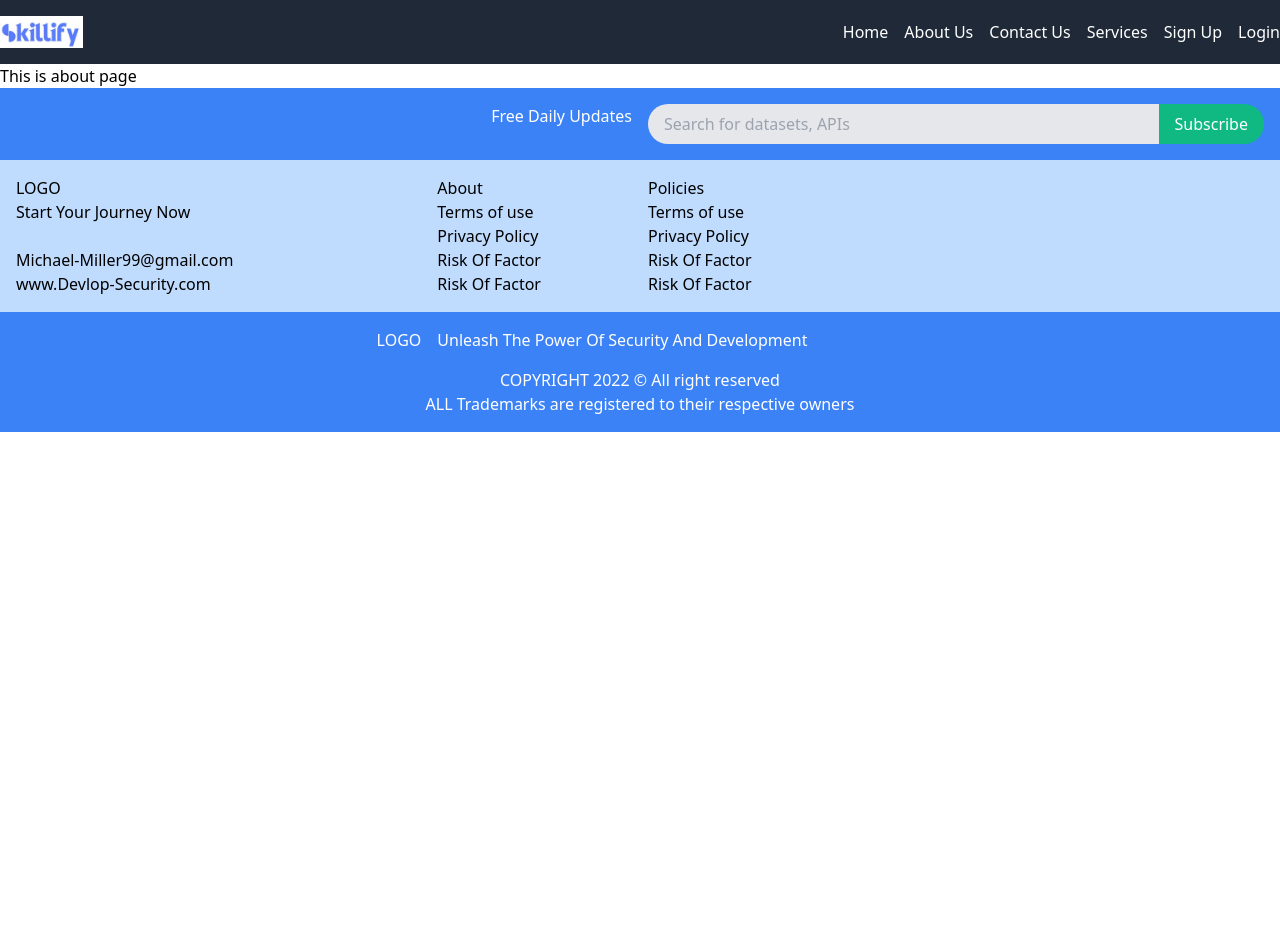
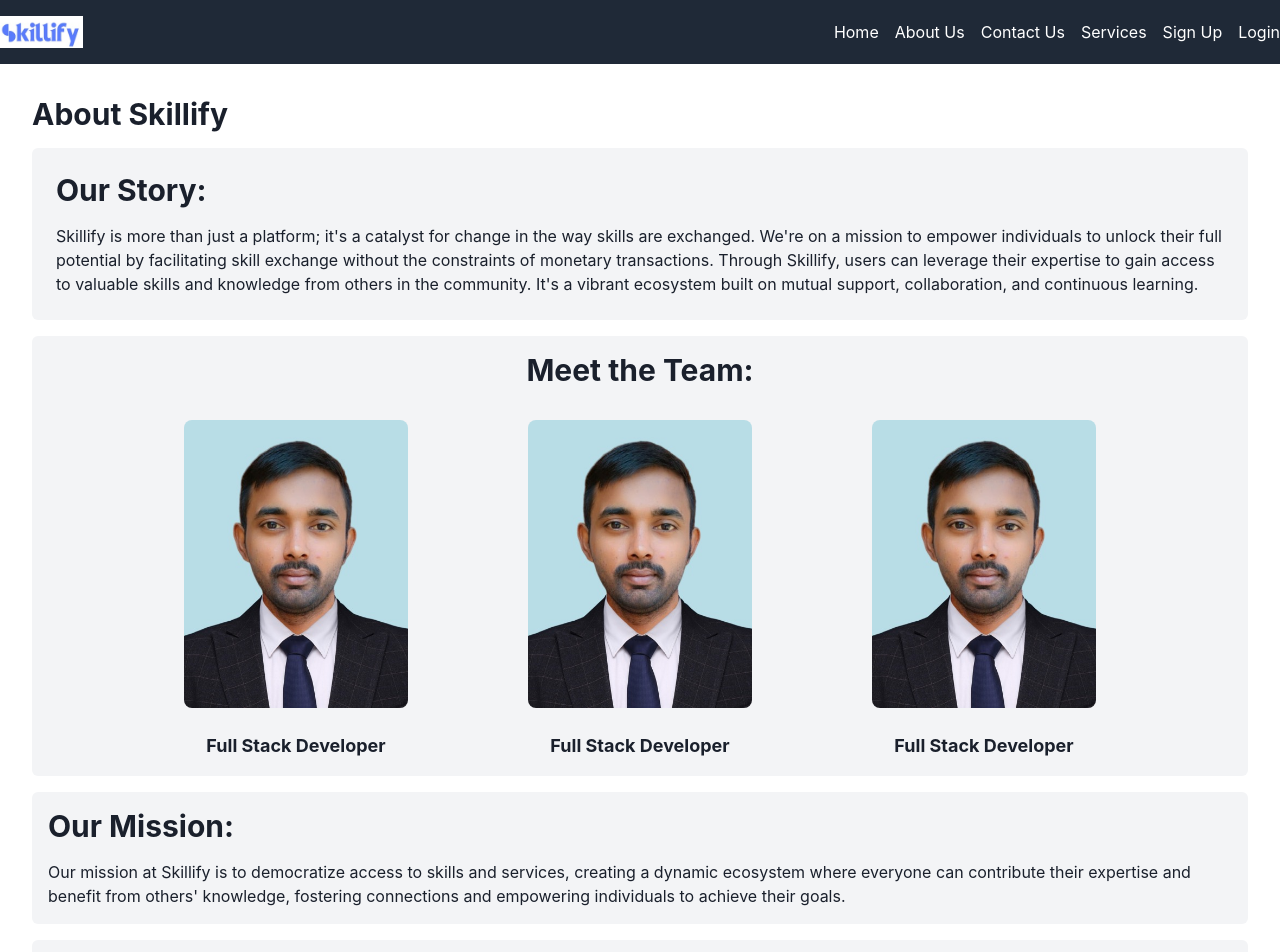
Before and after one commit to Deepak9657568826/Periyar-Variable-032, a React (Vite) app in the folder frontend/skillify/: page /about in a window 1280 px wide. Shown: the top 952 px of the page. Before the commit the page ends 800 px from the top, so only its background shows below. Built offline with nearby package versions, Linux system fonts and the light colour scheme.

Commit message:
home and about us page design

```diff
--- a/frontend/skillify/package.json
+++ b/frontend/skillify/package.json
@@ -10,7 +10,11 @@
     "preview": "vite preview"
   },
   "dependencies": {
+    "@chakra-ui/react": "^2.8.2",
+    "@emotion/react": "^11.11.4",
+    "@emotion/styled": "^11.11.5",
     "axios": "^1.6.8",
+    "framer-motion": "^11.1.9",
     "react": "^18.2.0",
     "react-dom": "^18.2.0",
     "react-icons": "^5.2.1",
--- a/frontend/skillify/src/component/Footer.jsx
+++ b/frontend/skillify/src/component/Footer.jsx
@@ -1,5 +1,5 @@
 import React from 'react';
-
+import projectLogo from "../assets/projectLogo.jpg"
 function Footer() {
     return (
         <div className="footer_section">
@@ -18,13 +18,13 @@
             <div className="subscriber_mid bg-blue-200 grid grid-cols-3 gap-4 p-4">
                 <div className="first_para col-span-1">
                     <div className="footer_logo">
-                        <h1>LOGO</h1>
+                    <img src={projectLogo} alt="Website Logo" className="h-8" />
                     </div>
                     <div className="footer_para">
                         <h3 id="footer_first_head" className="font-light">Start Your Journey Now</h3>
                         <br />
-                        <h5>Michael-Miller99@gmail.com</h5>
-                        <h5>www.Devlop-Security.com</h5>
+                        <h5>dwayzode@gmail.com</h5>
+                        <h5>www.skillify.com</h5>
                     </div>
                 </div>
                 <div className="middle_para col-span-1 grid grid-cols-2 gap-4">
@@ -55,7 +55,7 @@
             {/* FOOTER LAST SECTION START */}
             <div className="subscriber_last bg-blue-500 grid grid-cols-3 gap-4 p-4 text-white">
                 <div className="footer_logo_last col-span-1 text-right">
-                    <h1>LOGO</h1>
+                <img src={projectLogo} alt="Website Logo" className="h-8" />
                 </div>
                 <div className="footer_last_mid_para col-span-2">
                     <p id="unleash" className="font-light">Unleash The Power Of Security And Development</p>
--- a/frontend/skillify/src/main.jsx
+++ b/frontend/skillify/src/main.jsx
@@ -3,9 +3,12 @@
 import App from './App.jsx'
 import './input.css'
 import {BrowserRouter} from "react-router-dom"
+import { ChakraProvider } from '@chakra-ui/react'
 
 ReactDOM.createRoot(document.getElementById('root')).render(
+  <ChakraProvider>
   <BrowserRouter>
     <App />
-  </BrowserRouter>,
+  </BrowserRouter>
+  </ChakraProvider>
 )
--- a/frontend/skillify/src/pages/AboutUs.jsx
+++ b/frontend/skillify/src/pages/AboutUs.jsx
@@ -1,11 +1,75 @@
-import React from 'react'
+import React from "react";
+import deepakphoto from "../assets/deepakphoto.jpg";
+import "../styles/aboutpage.css"
 
-function AboutUs() {
+const About = () => {
   return (
-    <div>
-      <h1>This is about page</h1>
+    <div className="p-8">
+
+      <h2 className="text-3xl font-bold mb-4">About Skillify</h2>
+
+      <div className="bg-gray-100 p-6 rounded-md mb-4">
+        <h2 className="text-3xl font-bold mb-4">Our Story:</h2>
+        <p>
+        Skillify is more than just a platform; it's a catalyst for change in the way skills are exchanged. We're on a mission to empower individuals to unlock their full potential by facilitating skill exchange without the constraints of monetary transactions. Through Skillify, users can leverage their expertise to gain access to valuable skills and knowledge from others in the community. It's a vibrant ecosystem built on mutual support, collaboration, and continuous learning.
+        </p>
+      </div>
+
+      <div  className="bg-gray-100 p-4 rounded-md mb-4 flex flex-col gap-4">
+        <h2 className="text-3xl font-bold mb-4 text-center">Meet the Team:</h2>
+        <div className="photoarrange" >
+          <div className="max-w-sm">
+            <img
+              className="w-full h-72 object-cover rounded-lg"
+              src={deepakphoto}
+              alt="rpic"
+            />
+            <div className="mt-6">
+              <h3 className="text-lg font-bold fullstackname">Full Stack Developer</h3>
+              <p></p>
+            </div>
+          </div>
+          <div className="max-w-sm">
+            <img
+              className="w-full h-72 object-cover rounded-lg"
+              src={deepakphoto}
+              alt="rpic"
+            />
+            <div className="mt-6">
+              <h3 className="text-lg font-bold fullstackname">Full Stack Developer</h3>
+              <p></p>
+            </div>
+          </div>
+          <div className="max-w-sm">
+            <img
+              className="w-full h-72 object-cover rounded-lg"
+              src={deepakphoto}
+              alt="rpic"
+            />
+            <div className="mt-6">
+              <h3 className="text-lg font-bold fullstackname">Full Stack Developer</h3>
+              <p></p>
+            </div>
+          </div>
+
+        </div>
+      </div>
+
+      <div className="bg-gray-100 p-4 rounded-md mb-4">
+        <h2 className="text-3xl font-bold mb-4">Our Mission:</h2>
+        <p>
+        Our mission at Skillify is to democratize access to skills and services, creating a dynamic ecosystem where everyone can contribute their expertise and benefit from others' knowledge, fostering connections and empowering individuals to achieve their goals.
+        </p>
+      </div>
+
+      <div className="bg-gray-100 p-4 rounded-md mb-4">
+        <h2 className="text-3xl font-bold mb-4">Why Skillify?</h2>
+        <p>
+        People use Skillify to access a diverse range of skills and services, build meaningful connections with others in their community, save money by exchanging expertise instead of paying for services, foster a spirit of collaboration and mutual support, learn new skills in a practical and interactive way, and contribute to a vibrant ecosystem of skill-sharing and community building.
+        </p>
+      </div>
     </div>
-  )
-}
+  );
+};
 
-export default AboutUs
+export default About;
--- a/frontend/skillify/src/pages/Home.jsx
+++ b/frontend/skillify/src/pages/Home.jsx
@@ -1,11 +1,124 @@
-import React from 'react'
+import { Box, Button, Flex, Heading, Image, Text } from "@chakra-ui/react";
+import deepakphoto from "../assets/deepakphoto.jpg";
+import { Link } from "react-router-dom";
+import "../App.css";
 
-function Home() {
+function HomePage() {
   return (
-    <div>
-      <h1>THis is home page</h1>
-    </div>
-  )
+    <>
+      <Box>
+        <Box
+          w={{ base: "100%", md: "90%" }}
+          m="auto"
+          p={{ base: ".6rem 2rem", md: "3rem" }}
+          display={"flex"}
+          flexDirection={{ base: "column", md: "row" }}
+          gap={{ base: "2rem", md: "3rem" }}
+        >
+          <Box
+            w={{ base: "96%", md: "45%" }}
+            m={"auto"}
+            mt={{ base: "2rem", md: "" }}
+          >
+            <Image src="https://pbs.twimg.com/media/DbNHGmDXkAAIUoG.jpg" filter={"drop-shadow(0 0 0.75rem #088395)"} />
+          </Box>
+          <Box
+            w={{ base: "95%", md: "50%" }}
+            m={{ base: "auto", md: "" }}
+            mb={{ base: "3rem", md: "" }}
+          >
+            <Heading
+              as={"h1"}
+              color={"black"}
+              fontSize={{ base: "2.2rem", md: "2.9rem" }}
+              w={{ base: "100%", md: "90%" }}
+              textAlign={{ base: "justify", md: "left" }}
+            >
+              Exchange Your Skills with Skillify
+            </Heading>
+            <Text
+              color={"black"}
+              fontSize={{ base: "1rem", md: "1.4rem" }}
+              mt={"1rem"}
+              textAlign={"justify"}
+            >
+              Skillify is your gateway to exchanging skills and services with others in a vibrant community-driven platform. Whether you're seeking expertise or offering your own, Skillify connects you with the right people without the need for monetary transactions. It's more than just a platform. it's a dynamic ecosystem where users come together to learn, grow, and exchange valuable skills and insights.
+            </Text>
+          </Box>
+        </Box>
+      </Box>
+      <Box bg={"#AAD7D9"}>
+        <Box
+          w={{ base: "100%", md: "90%" }}
+          m="auto"
+          p={{ base: ".6rem 2rem", md: "3rem" }}
+          color={"black"}
+        >
+          <Flex
+            gap={{ base: "2rem", md: "3rem" }}
+            textAlign={"justify"}
+            flexDirection={{ base: "column", md: "row" }}
+            m={{ base: "2rem 0rem" }}
+          >
+            <Box
+              className="homepageBox"
+              p={5}
+              border={"1px solid #19212C"}
+              w={{ base: "100%", md: "90%" }}
+              borderRadius={"1rem"}
+            >
+              <Heading
+                textAlign={"center"}
+                mb={{ base: 2, md: 5 }}
+                fontSize={{ base: "1.5rem", md: "2rem" }}
+              >
+             Connect with the Community
+              </Heading>
+              <Text color={"black"}>
+              Accelerate your progress by engaging in collaborative projects or refining specific skills through experimentation, all while remaining connected to the dynamic Skillify community. Whether you're sharing expertise, seeking assistance, or simply networking, Skillify provides a platform for meaningful connections and mutual growth
+              </Text>
+            </Box>
+            <Box
+              className="homepageBox"
+              p={5}
+              border={"1px solid #19212C"}
+              w={{ base: "100%", md: "90%" }}
+              borderRadius={"1rem"}
+            >
+              <Heading
+                textAlign={"center"}
+                mb={{ base: 2, md: 5 }}
+                fontSize={{ base: "1.5rem", md: "2rem" }}
+              >
+               Explore & Grow Together
+              </Heading>
+              <Text color={"black"}>
+              Embark on a journey of discovery and growth by engaging in Skillify Challenges. Discover new skills, broaden your knowledge, and enhance your expertise within our vibrant community. It's an opportunity to elevate your capabilities and gain recognition for your achievements.
+              </Text>
+            </Box>
+            <Box
+              p={5}
+              className="homepageBox"
+              border={"1px solid #19212C"}
+              borderRadius={"1rem"}
+              w={{ base: "100%", md: "90%" }}
+            >
+              <Heading
+                textAlign={"center"}
+                mb={{ base: 2, md: 5 }}
+                fontSize={{ base: "1.5rem", md: "2rem" }}
+              >
+               Connect & Collaborate
+              </Heading>
+              <Text color={"black"}>
+              "Engage with the Skillify community to connect with individuals possessing complementary skills. Collaborate on projects, exchange insights, and leverage collective expertise to achieve mutual goals. It's a platform for forging meaningful connections and fostering collaborative efforts towards skill enhancement.
+              </Text>
+            </Box>
+          </Flex>
+        </Box>
+      </Box>
+    </>
+  );
 }
 
-export default Home
+export default HomePage;
--- /dev/null
+++ b/frontend/skillify/src/styles/aboutpage.css
@@ -0,0 +1,13 @@
+.photoarrange{
+    /* background-color: red; */
+    display: flex;
+    justify-content: center;
+    align-items: center;
+    gap: 120px;
+    flex-wrap: wrap;
+}
+
+
+.fullstackname{
+    text-align: center;
+}
```
Also changed, not shown: frontend/skillify/src/styles/homepage.css (added, +28 -0 lines), frontend/skillify/src/assets/deepakphoto.jpg (added), 1 other file (tests, documents, lock files or other folders).
